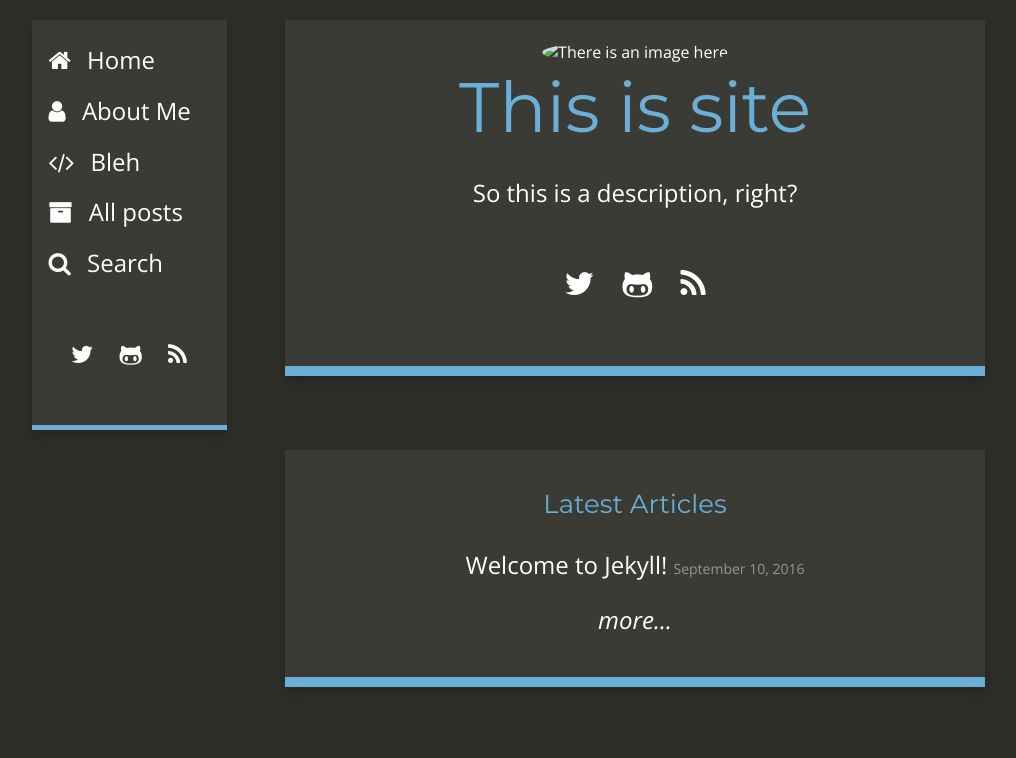
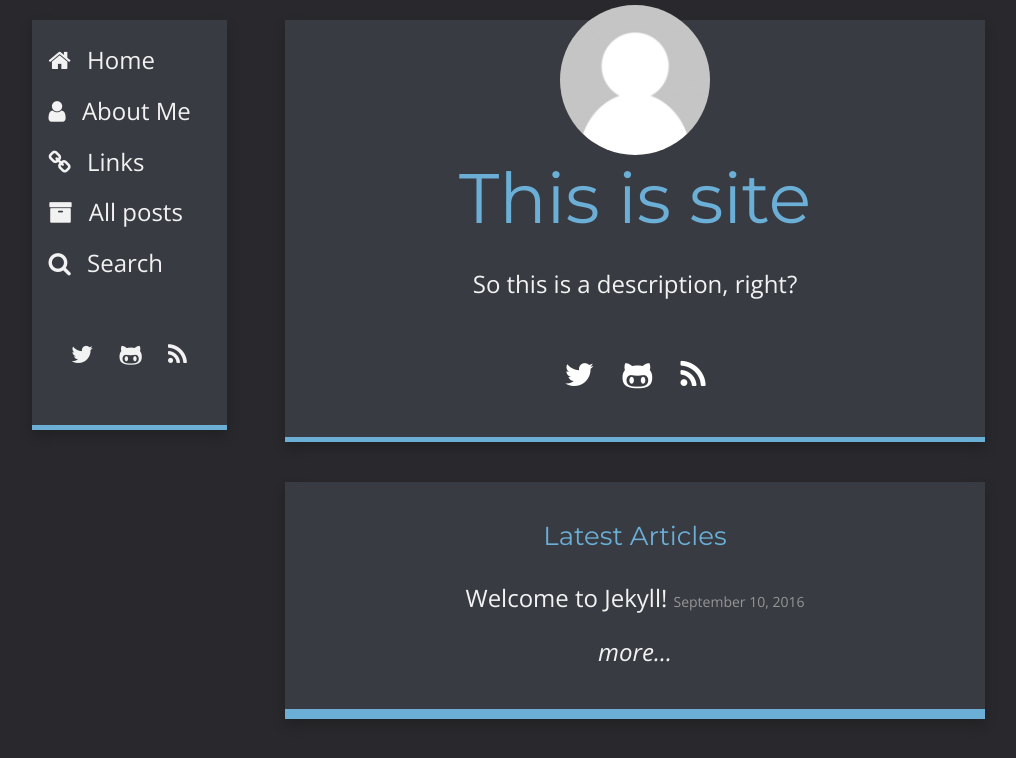
Before and after one commit to dajwarren/dajwarren.github.io, a Jekyll site: the page built from index.html, in a window 1280 px wide. Shown: the top 758 px of the page, without its empty margins (171-1187 px from the left). Built offline with Jekyll 4.4.1, drawn with Linux system fonts in a browser that asks for light colours; nearby versions of some CDN libraries.

Commit message:
changed colour scheme to lower contrast

```diff
--- a/_config.yml
+++ b/_config.yml
@@ -14,6 +14,7 @@
 # You can create any custom variable you would like, and they will be accessible
 # in the templates via {{ site.myvariable }}.
 title: This is site
+title_image: favicons/android-chrome-144x144.png
 email: your-email@domain.com
 title_description: So this is a description, right?
 baseurl: "" # the subpath of your site, e.g. /blog
@@ -25,9 +26,9 @@ urls:
     - text: About Me
       url: /about/
       icon: fa-user
-    - text: Bleh
-      url: /bleh/
-      icon: fa-code
+    - text: Links
+      url: /resources/
+      icon: fa-link
     - text: All posts
       url: /posts/
       icon: fa-archive
--- a/css/style.scss
+++ b/css/style.scss
@@ -13,16 +13,23 @@ $stack-overflow: #c98b3b;
 $rss:            #eea33a;
 
 $color-main:     #6baed6;
-$darker:         #21211E;
-$dark:           #2D2D29;
-$medium:         #3B3B35;
-/*$medium:		 #3b3b3e*/
+// $color-main:     #3c6882;
+// $darker:         #21211E;
+$darker:         #29292d;
+$dark:           #29292d;
+// $dark:           #b3b7bd;
+$content-box:    #383b42;
+// $content-box:    #dfe4ec;
 $light-medium:   #969696;
 $dark-blue:      #215A6D;
 $light-blue:     #3CA2A2;
 $green:          #92C7A3;
 $light:          #DFECE6;
-$white:          #FFFFFF;
+// $white:          #161616;
+$white:          #f2f2f2;
+$article-text:   #c8d1d7;
+$quote-text:   #c8d1d7;
+$code-text:   #c8d1d7;
 $dark-purple:    #300030;
 $medium-purple:  #480048;
 $regular-purple: #601848;
@@ -103,6 +110,7 @@ ul {
 	margin-top: 20px;
 	margin-left: -0%;
 	width: 100%;
+    color: $white;
 
 	@media (min-width: $screen-sm-min) {
 		font-size: 62px;
@@ -129,7 +137,7 @@ ul {
 }
 
 .content-panel {
-	background-color: $medium;
+	background-color: $content-box;
 	padding-top: 20px;
 	padding-bottom: 20px;
 	padding-left: 30px;
@@ -140,7 +148,7 @@ ul {
 }
 
 .navbar-panel {
-	background-color: $medium;
+	background-color: $content-box;
 	padding-top: 20px;
 	padding-bottom: 20px;
 	padding-left: 30px;
@@ -244,8 +252,11 @@ ul {
 
 .index {
     width: 75%;
+    height: 75%;
+    max-height: 100%;
     margin-left: 5%;
     padding: 0px;
+    margin-top: 20px;
 
 	@media (min-width: $screen-sm-min) {
 		width: 700px;
@@ -299,6 +310,7 @@ ul {
 	}
 
 	.gravatar {
+        margin-top: -15px;
 		width: 100%;
 		text-align: center;
         margin-bottom: 10px;
@@ -459,7 +471,6 @@ ul {
 	}
 }
 
-
 .single {
 	height:100%;
 	max-height: 100%;
@@ -533,6 +544,7 @@ ul {
 		width: 75%;
 		margin-left: 5%;
 		padding: 0px;
+        color: $article-text;
 
 		// @media (min-width: $screen-sm-min) {
 		// 	width: 90%;
@@ -551,8 +563,9 @@ ul {
 
 		.thumb {
 			margin-top: 20px;
-			margin-bottom: 0px;
+			margin-bottom: -10px;
 			text-align: center;
+            color: $white;
 
 			img {
 				height: 50px;
@@ -701,7 +714,7 @@ ul {
 					font-family: 'Anonymous Pro';
 					font-size: 15px;
 					background-color: $darker;
-					color: $white;
+					color: $code-text;
 					padding: 0.5em;
 					vertical-align: middle;
 				}
--- a/index.html
+++ b/index.html
@@ -8,11 +8,10 @@ make-smaller-titles: true
 <!-- Responsive container. Defines central column-->
 <div class="container single">
     <div class="row">
-
         {% include navbar.html %}
 
-        <div itemscope class="col-md-12 index">
-            <div class="content-panel content">
+        <div itemscope class="col-md-12 index content-panel">
+            <!-- <div class="content-panel content"> -->
                 <div class="gravatar">
                     <img src="{{ site.title_image }}" class="img-circle about-image" height="150" width="150" alt = "There is an image here" />
                 </div>
@@ -25,7 +24,7 @@ make-smaller-titles: true
 
                 {% include social_links.html %}
                 </div>
-            </div>
+            <!-- </div> -->
         </div>
     <div class="row">
         <div class="col-md-2">
```
